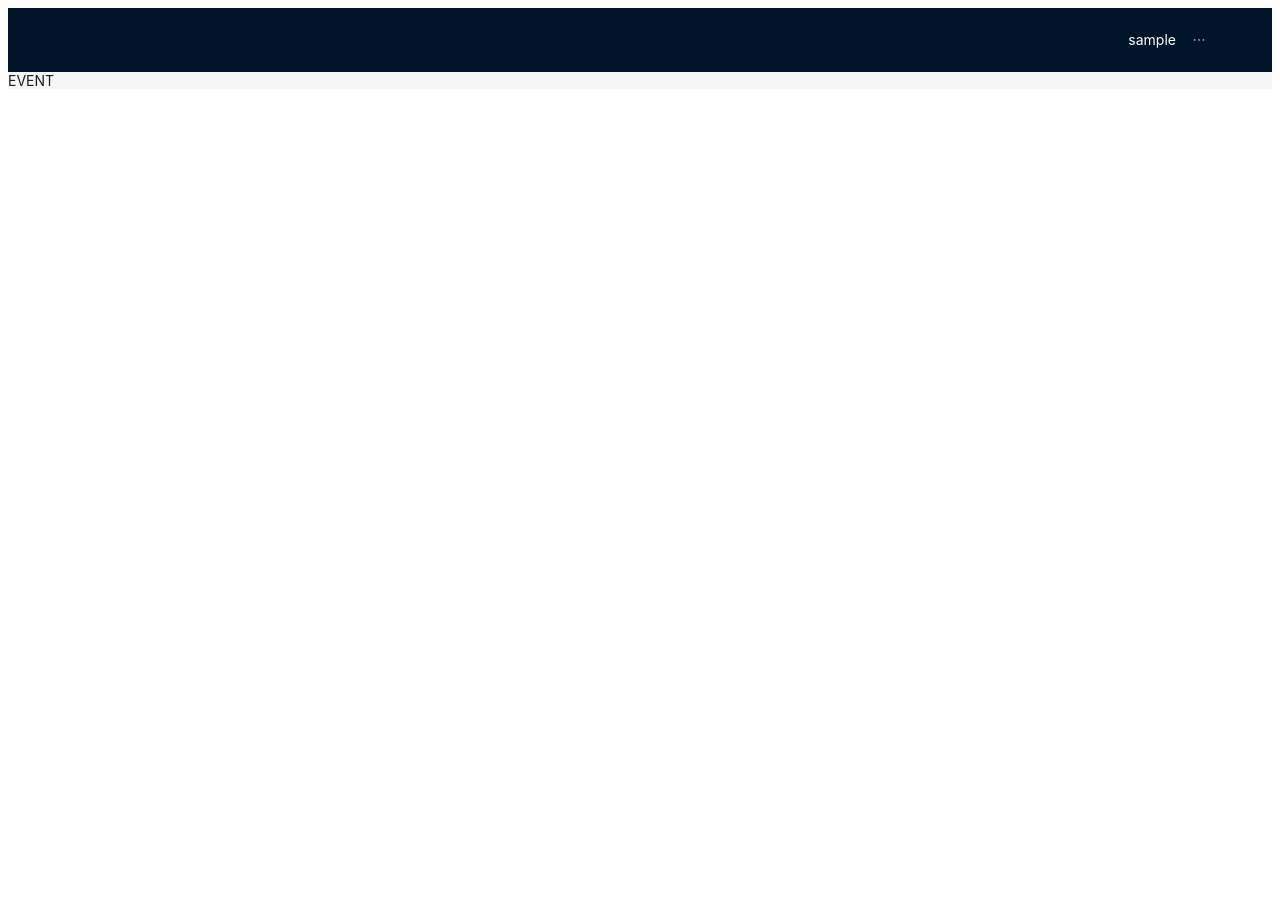
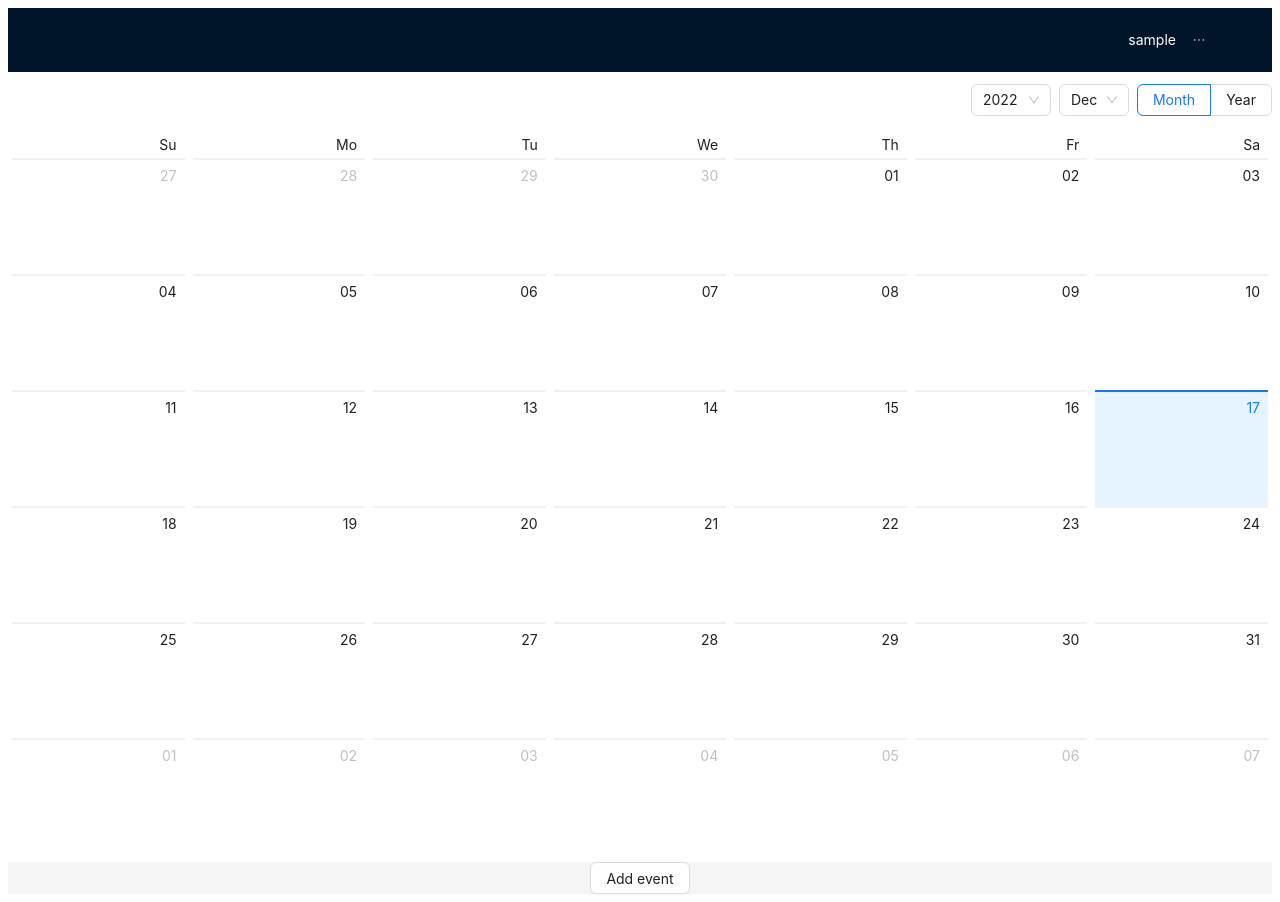
Before and after one commit to nad388/calendar, a React (Create React App) app: page / in a window 1280 px wide. Before the commit the page ends 800 px from the top, so only its background shows below. Built offline with nearby package versions, Linux system fonts and the light colour scheme; sample sign-in values are in the browser's storage.

Commit message:
added Calendar

```diff
--- /dev/null
+++ b/src/components/EventCalendar.tsx
@@ -0,0 +1,13 @@
+import { Calendar } from 'antd';
+import React, { FC } from 'react';
+import { IEvent } from '../models/IEvent';
+
+interface EventCalendarProps {
+  events: IEvent[];
+}
+
+const EventCalendar: FC<EventCalendarProps> = () => {
+  return <Calendar />;
+};
+
+export default EventCalendar;
--- /dev/null
+++ b/src/models/IEvent.ts
@@ -0,0 +1,6 @@
+export interface IEvent {
+  author: string;
+  guest: string;
+  date: string;
+  description: string;
+}
--- a/src/pages/Event.tsx
+++ b/src/pages/Event.tsx
@@ -1,7 +1,23 @@
-import React, { FC } from 'react';
+import { Button, Layout, Modal, Row } from 'antd';
+import React, { FC, useState } from 'react';
+import EventCalendar from '../components/EventCalendar';
 
 const Event: FC = () => {
-  return <div>EVENT</div>;
+  const [modalVisible, setModalVisible] = useState(false);
+  return (
+    <Layout>
+      <EventCalendar events={[]} />
+      <Row justify='center'>
+        <Button onClick={() => setModalVisible(true)}>Add event</Button>
+      </Row>
+      <Modal
+        title='Add event'
+        open={modalVisible}
+        footer={null}
+        onCancel={() => setModalVisible(false)}
+      ></Modal>
+    </Layout>
+  );
 };
 
 export default Event;
```
Also changed, not shown: src/components/EventForm.tsx (added, +7 -0 lines).
